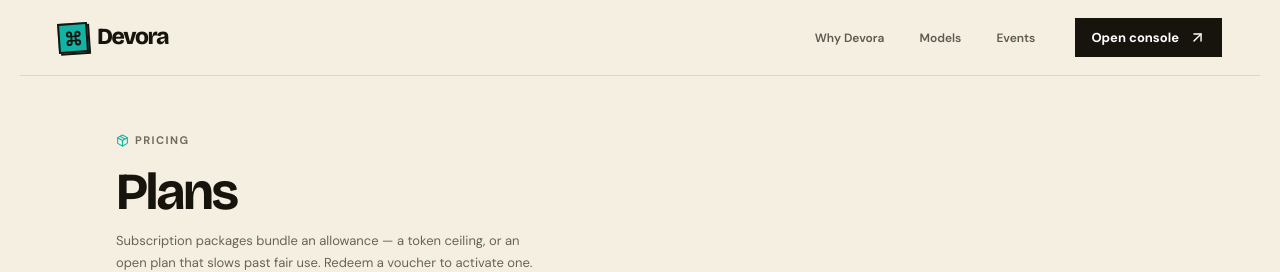
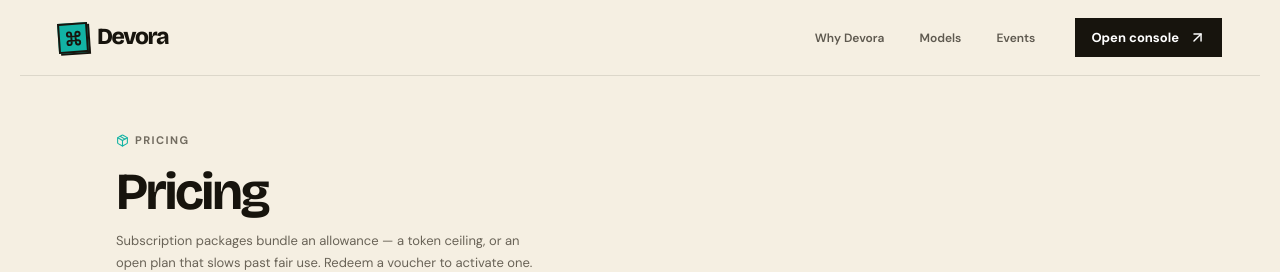
Before and after one commit to dkzhen/devora-frontend, a Next.js app: page /pricing in a window 1280 px wide. Shown: the top 272 px of the page. Built offline with nearby package versions, Linux system fonts and the light colour scheme; no server answers.

Commit message:
plans: the label everywhere says Pricing, matching the page
The nav, four page headers and the page's own <title> and heading all said "Plans" while
the route is /pricing. A reader who clicks "Pricing" should land on a page called Pricing.

```diff
--- a/src/app/pricing/page.tsx
+++ b/src/app/pricing/page.tsx
@@ -1,6 +1,6 @@
 import { PricingPage } from "@/components/pricing-page";
 
-export const metadata = { title: "Plans — Devora" };
+export const metadata = { title: "Pricing — Devora" };
 
 export default function Page() {
   return <PricingPage />;
--- a/src/components/events-page.tsx
+++ b/src/components/events-page.tsx
@@ -4,6 +4,7 @@ import Link from "next/link";
 import { useCallback, useEffect, useState } from "react";
 import { ArrowDownRight, ArrowRight, CalendarClock, Flame, Gift, Loader2, Plus, Zap } from "lucide-react";
 import { Brand, PrimaryLink } from "@/components/brand";
+import { FaqAccordion } from "@/components/faq-accordion";
 import { ProviderMark } from "@/components/provider-mark";
 import { formatTokens } from "@/lib/tokens";
 
@@ -107,46 +108,6 @@ const FAQ: { q: string; a: string }[] = [
   },
 ];
 
-function EventsFaq() {
-  const [open, setOpen] = useState<number | null>(0);
-
-  return (
-    <div className="ev-faq-wrap">
-    <section className="ev-faq" id="faq" style={{ scrollMarginTop: 88 }}>
-      <div className="ev-faq-head">
-        <span className="ev-faq-tag">FAQ</span>
-        <h2>How events work</h2>
-        <p>Free models are the part people ask about most, so the rules are written out here rather than buried in a support reply.</p>
-      </div>
-      <div className="ev-faq-list">
-        {FAQ.map((item, i) => {
-          const isOpen = open === i;
-          return (
-            <div className={isOpen ? "ev-faq-item is-open" : "ev-faq-item"} key={item.q}>
-              <h3>
-                <button
-                  className="ev-faq-q"
-                  type="button"
-                  aria-expanded={isOpen}
-                  aria-controls={`faq-a-${i}`}
-                  onClick={() => setOpen(isOpen ? null : i)}
-                >
-                  <span>{item.q}</span>
-                  <Plus className="ev-faq-icon" size={18} aria-hidden="true" />
-                </button>
-              </h3>
-              <div className="ev-faq-a" id={`faq-a-${i}`} role="region" hidden={!isOpen}>
-                <p>{item.a}</p>
-              </div>
-            </div>
-          );
-        })}
-      </div>
-    </section>
-    </div>
-  );
-}
-
 export function EventsPage() {
   const [events, setEvents] = useState<EventCard[]>([]);
   const [status, setStatus] = useState<"loading" | "ready" | "error">("loading");
@@ -183,7 +144,7 @@ export function EventsPage() {
         the product. "Open console" stays: most visitors have an account already. */}
     <nav className="landing-nav">
       <Brand/>
-      <div className="landing-links"><Link href="/#why">Why Devora</Link><Link href="#faq">How it works</Link><Link href="/events">Events</Link><Link href="/pricing">Plans</Link></div>
+      <div className="landing-links"><Link href="/#why">Why Devora</Link><Link href="#faq">How it works</Link><Link href="/events">Events</Link><Link href="/pricing">Pricing</Link></div>
       <PrimaryLink href="/console/billing">Open console</PrimaryLink>
     </nav>
 
@@ -310,7 +271,16 @@ export function EventsPage() {
       </div>
     </section>
 
-    <EventsFaq />
+    <div className="ev-faq-wrap">
+        <section className="ev-faq" id="faq" style={{ scrollMarginTop: 88 }}>
+          <div className="ev-faq-head">
+            <span className="ev-faq-tag">FAQ</span>
+            <h2>How events work</h2>
+            <p>Free models are the part people ask about most, so the rules are written out here rather than buried in a support reply.</p>
+          </div>
+          <FaqAccordion id="ev" items={FAQ}/>
+        </section>
+      </div>
 
     <footer className="landing-footer">
       <Brand/>
--- a/src/components/models-page.tsx
+++ b/src/components/models-page.tsx
@@ -105,7 +105,7 @@ export function ModelsPage() {
   return <main className="landing events-landing">
     <nav className="landing-nav">
       <Brand/>
-      <div className="landing-links"><Link href="/#why">Why Devora</Link><Link href="/#how">How it works</Link><Link href="/events">Events</Link><Link href="/pricing">Plans</Link></div>
+      <div className="landing-links"><Link href="/#why">Why Devora</Link><Link href="/#how">How it works</Link><Link href="/events">Events</Link><Link href="/pricing">Pricing</Link></div>
       <PrimaryLink href="/console/billing">Open console</PrimaryLink>
     </nav>
 
--- a/src/components/pricing-page.tsx
+++ b/src/components/pricing-page.tsx
@@ -51,7 +51,7 @@ export function PricingPage() {
 
     <section className="mp-head">
       <div className="section-tag"><Package size={13}/> PRICING</div>
-      <h1>Plans</h1>
+      <h1>Pricing</h1>
       <p>Subscription packages bundle an allowance — a token ceiling, or an open plan that slows past fair use. Redeem a voucher to activate one.</p>
     </section>
 
--- a/src/components/stats-page.tsx
+++ b/src/components/stats-page.tsx
@@ -184,7 +184,7 @@ export function StatsPage() {
         different site. */}
     <nav className="landing-nav">
       <Brand/>
-      <div className="landing-links"><Link href="/#why">Why Devora</Link><Link href="/#how">How it works</Link><Link href="/events">Events</Link><Link href="/stats">Stats</Link><Link href="/pricing">Plans</Link></div>
+      <div className="landing-links"><Link href="/#why">Why Devora</Link><Link href="/#how">How it works</Link><Link href="/events">Events</Link><Link href="/stats">Stats</Link><Link href="/pricing">Pricing</Link></div>
       <PrimaryLink href="/console/billing">Open console</PrimaryLink>
     </nav>
 
```
